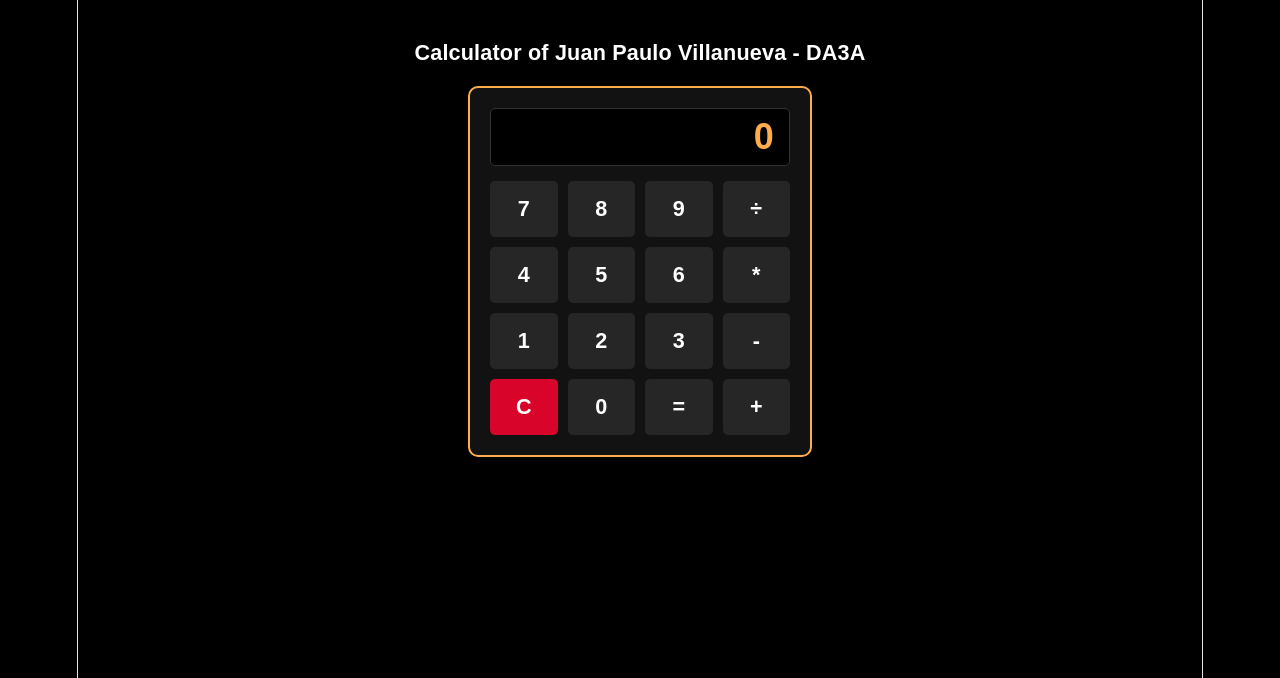
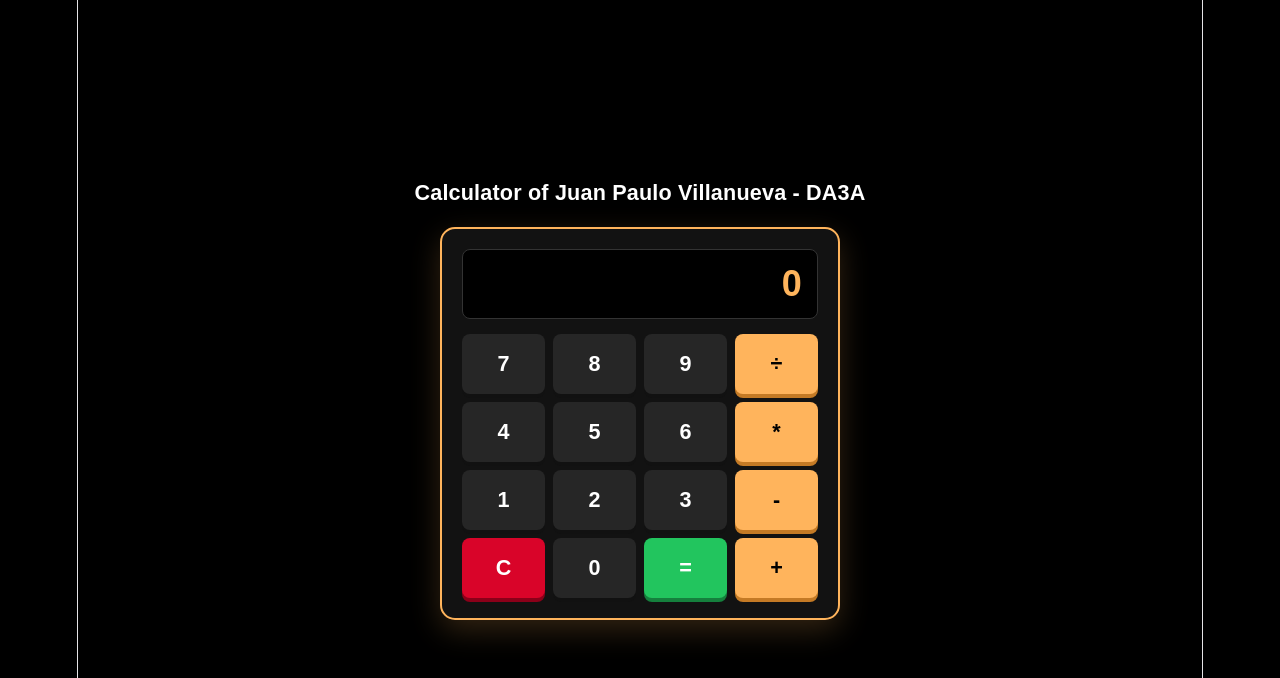
Before and after one commit to jpvillanueva200515/calculator, a React (Vite) app: page / in a window 1280 px wide. Shown: the top 678 px of the page. Built offline with nearby package versions, Linux system fonts and the light colour scheme.

Commit message:
Fix calculator CSS

```diff
--- a/src/App.css
+++ b/src/App.css
@@ -1,3 +1,7 @@
+* {
+  box-sizing: border-box;
+}
+
 body {
   background-color: #000000;
   color: #ffffff;
@@ -9,69 +13,154 @@ body {
   display: flex;
   flex-direction: column;
   align-items: center;
-  margin-top: 40px;
+  justify-content: center;
+  min-height: 100vh;
+  padding: 20px;
 }
 
 .Header {
   font-size: 1.2rem;
   font-weight: bold;
-  color: hsl(0, 0%, 100%);
+  color: #ffffff;
   margin-bottom: 20px;
+  text-align: center;
 }
 
 .Calculator {
-  width: 300px;
+  width: 100%;
+  max-width: 400px;
   background-color: #121212;
   padding: 20px;
-  border-radius: 10px;
-  border: 2px solid hsl(32, 100%, 65%);
+  border-radius: 15px;
+  border: 2px solid #ffb45c;
+  box-shadow: 0 10px 30px rgba(255, 180, 92, 0.2);
 }
 
 .CalcDisplay {
   background-color: #000000;
-  color: hsl(32, 100%, 65%);
+  color: #ffb45c;
   font-size: 2rem;
   font-weight: bold;
   text-align: right;
   padding: 15px;
-  border-radius: 5px;
+  border-radius: 8px;
   margin-bottom: 15px;
   border: 1px solid #333333;
+  min-height: 70px;
+  display: flex;
+  align-items: center;
+  justify-content: flex-end;
+  overflow: hidden;
+  word-break: break-word;
 }
 
 .CalcGrid {
   display: grid;
   grid-template-columns: repeat(4, 1fr);
-  gap: 10px;
+  gap: 8px;
 }
 
-.CalcButton {
-  padding: 15px;
+.CalcButton,
+.ClearButton,
+.SurnameButton {
+  width: 100%;
+  min-height: 60px;
+  padding: 12px;
   font-size: 1.2rem;
   font-weight: bold;
   border: none;
-  border-radius: 5px;
+  border-radius: 8px;
   cursor: pointer;
+  transition: 0.2s ease;
+}
+
+/* Number Buttons */
+.CalcButton {
   background-color: #262626;
   color: #ffffff;
+  box-shadow: 0 4px 0 #111111;
 }
 
 .CalcButton:hover {
   background-color: #3f3f3f;
-  color: hsl(32, 100%, 65%);
+  color: #ffb45c;
 }
 
+.CalcButton:active {
+  transform: translateY(3px);
+  box-shadow: 0 1px 0 #111111;
+}
+
+/* Operator Buttons: ÷, *, -, + */
+.CalcGrid .CalcButton:nth-child(4),
+.CalcGrid .CalcButton:nth-child(8),
+.CalcGrid .CalcButton:nth-child(12),
+.CalcGrid .CalcButton:nth-child(16) {
+  background-color: #ffb45c;
+  color: #000000;
+  box-shadow: 0 4px 0 #c47a25;
+}
+
+.CalcGrid .CalcButton:nth-child(4):hover,
+.CalcGrid .CalcButton:nth-child(8):hover,
+.CalcGrid .CalcButton:nth-child(12):hover,
+.CalcGrid .CalcButton:nth-child(16):hover {
+  background-color: #ffd08a;
+}
+
+.CalcGrid .CalcButton:nth-child(4):active,
+.CalcGrid .CalcButton:nth-child(8):active,
+.CalcGrid .CalcButton:nth-child(12):active,
+.CalcGrid .CalcButton:nth-child(16):active {
+  transform: translateY(3px);
+  box-shadow: 0 1px 0 #c47a25;
+}
+
+/* Equal Button */
+.CalcGrid .CalcButton:nth-child(15) {
+  background-color: #22c55e;
+  color: #ffffff;
+  box-shadow: 0 4px 0 #15803d;
+}
+
+.CalcGrid .CalcButton:nth-child(15):hover {
+  background-color: #4ade80;
+}
+
+.CalcGrid .CalcButton:nth-child(15):active {
+  transform: translateY(3px);
+  box-shadow: 0 1px 0 #15803d;
+}
+
+/* Clear Button */
 .ClearButton {
-  padding: 15px;
-  font-size: 1.2rem;
-  font-weight: bold;
-  border: none;
-  border-radius: 5px;
-  cursor: pointer;
   background-color: #d90429;
   color: #ffffff;
+  box-shadow: 0 4px 0 #8b0019;
 }
 
 .ClearButton:hover {
   background-color: #eb374c;
 }
+
+.ClearButton:active {
+  transform: translateY(3px);
+  box-shadow: 0 1px 0 #8b0019;
+}
+
+/* Surname Button */
+.SurnameButton {
+  grid-column: 1 / -1;
+  background-color: #ffb45c;
+  color: #000000;
+  box-shadow: 0 4px 0 #c47a25;
+}
+
+.SurnameButton:hover {
+  background-color: #ffd08a;
+}
+
+.SurnameButton:active {
+  transform: translateY(3px);
+  box-shadow: 0 1px 0 #c47a25;
+}
```
